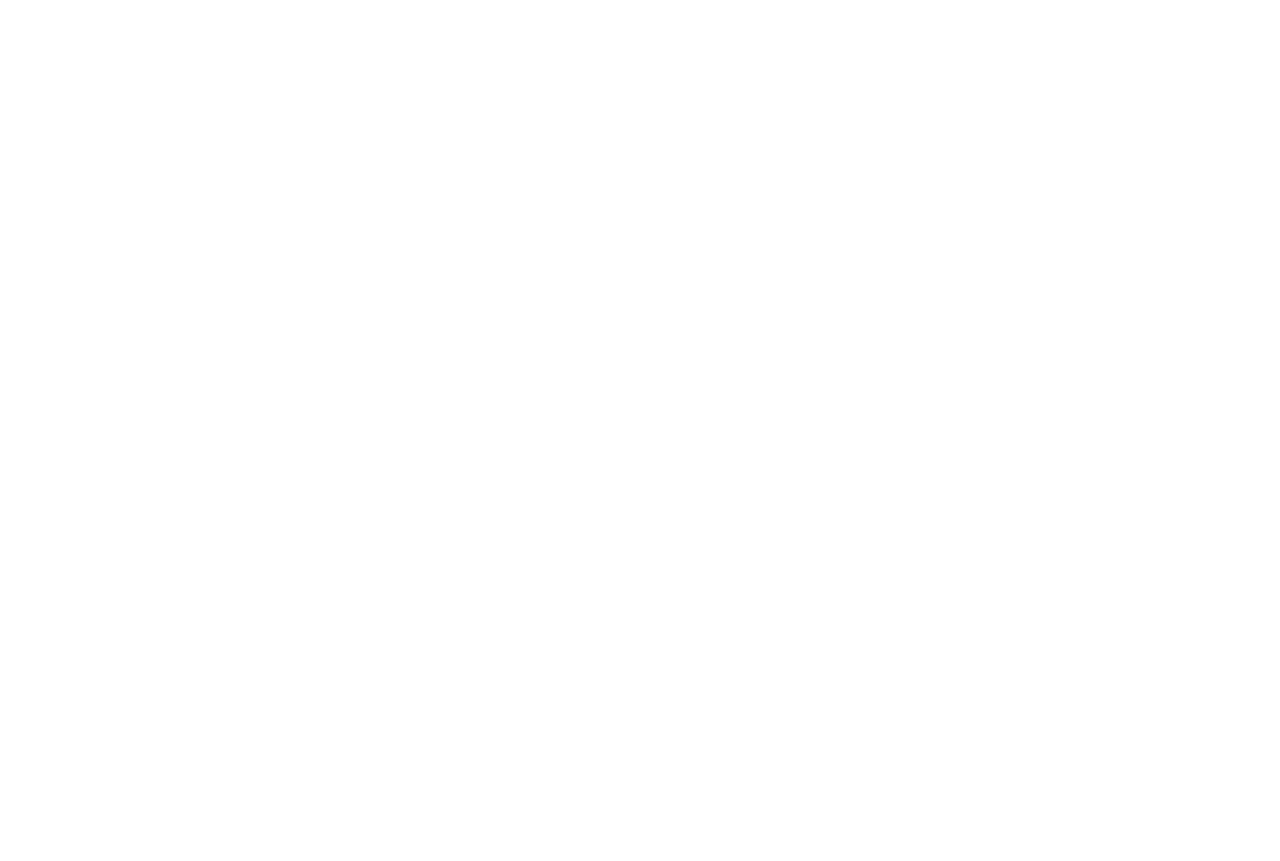
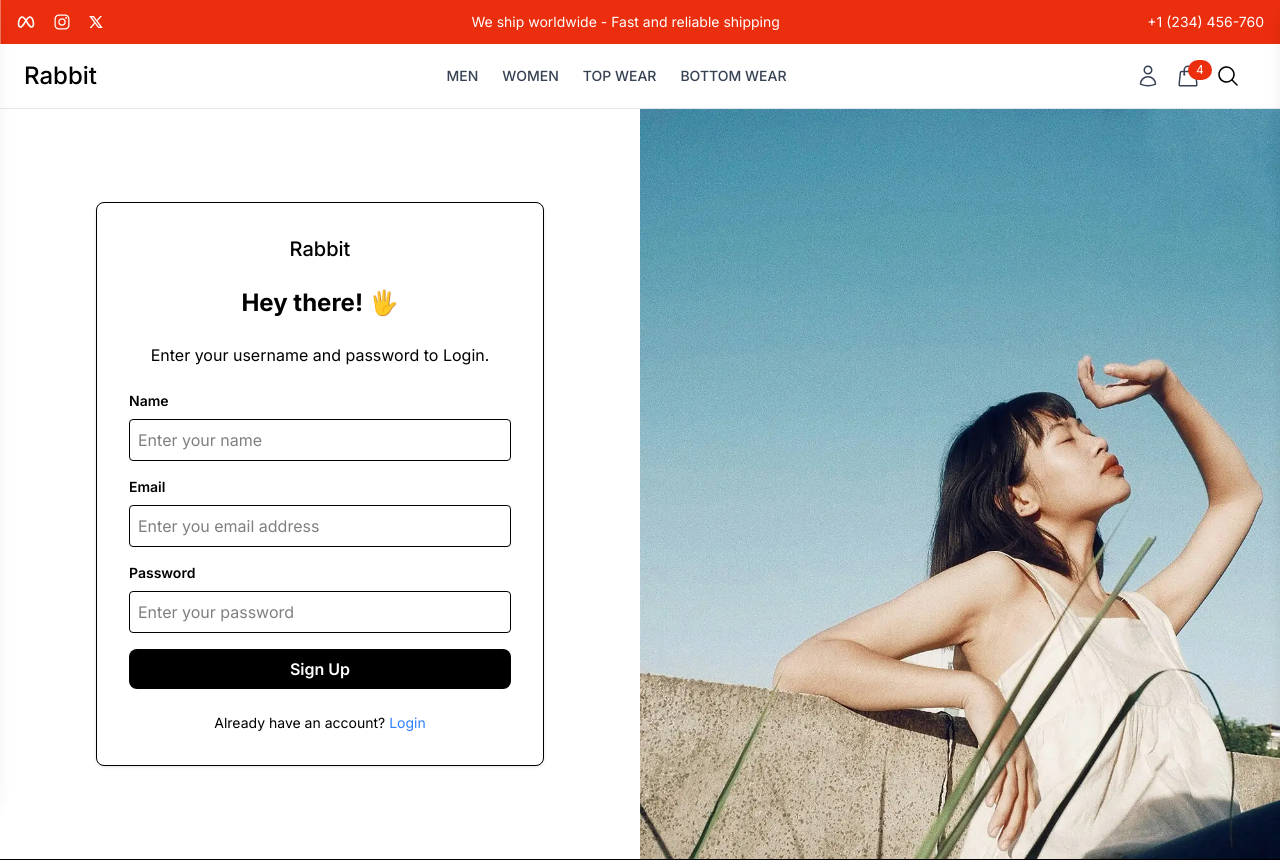
Before and after one commit to DeepakRizal/Ecommerce-web-app, a React (Vite) app in the folder frontend/: page /register in a window 1280 px wide. Before the commit this address had no page. Shown: the top 861 px of the page. Before the commit the page ends 800 px from the top, so only its background shows below. Built offline with nearby package versions, Linux system fonts and the light colour scheme.

Commit message:
feat: complete login and register page

```diff
--- a/frontend/src/App.jsx
+++ b/frontend/src/App.jsx
@@ -3,6 +3,8 @@
 import UserLayout from "./components/Layout/UserLayout";
 import Home from "./pages/Home";
 import { Toaster } from "sonner";
+import Login from "./pages/Login";
+import Register from "./pages/Register";
 
 const App = () => {
   return (
@@ -11,6 +13,8 @@
       <Routes>
         <Route path="/" element={<UserLayout />}>
           <Route index element={<Home />} />
+          <Route path="login" element={<Login />} />
+          <Route path="register" element={<Register />} />
         </Route>
       </Routes>
     </BrowserRouter>
--- /dev/null
+++ b/frontend/src/pages/Login.jsx
@@ -0,0 +1,76 @@
+import React, { useState } from "react";
+import { Link } from "react-router-dom";
+import login from "./../assets/login.webp";
+
+const Login = () => {
+  const [email, setEmail] = useState("");
+  const [password, setPassword] = useState("");
+
+  const handleSubmit = (e) => {
+    e.preventDefault();
+    console.log("User Login:", { email, password });
+  };
+
+  return (
+    <div className="flex">
+      <div className="w-full md:w-1/2 flex flex-col justify-center items-center p-8 md:p-12">
+        <form
+          onSubmit={handleSubmit}
+          className="w-full max-w-md bg-white p-8 rounded-lg border shadow-sm"
+        >
+          <div className="flex justify-center mb-6">
+            <h2 className="text-xl font-medium">Rabbit</h2>
+          </div>
+          <h2 className="text-2xl font-bold text-center mb-6">Hey there! 🖐️</h2>
+          <p className="text-center mb-6">
+            Enter your username and password to Login.
+          </p>
+          <div className="mb-4">
+            <label className="block text-sm font-semibold mb-2">Email</label>
+            <input
+              type="email"
+              value={email}
+              onChange={(e) => setEmail(e.target.value)}
+              className="w-full p-2 border rounded"
+              placeholder="Enter you email address"
+            />
+          </div>
+          <div className="mb-4">
+            <label className="block text-sm font-semibold mb-2">Password</label>
+            <input
+              type="password"
+              value={password}
+              onChange={(e) => setPassword(e.target.value)}
+              className="w-full p-2 border rounded"
+              placeholder="Enter your password"
+            />
+          </div>
+          <button
+            type="submit"
+            className="w-full bg-black text-white p-2 rounded-lg font-semibold hover:bg-gray-800 transition"
+          >
+            Sign In
+          </button>
+          <p className="mt-6 text-center text-sm">
+            Don't have an account?{" "}
+            <Link to="/register" className="text-blue-500">
+              Register
+            </Link>
+          </p>
+        </form>
+      </div>
+
+      <div className="hidden md:block w-1/2 bg-gray-800 ">
+        <div className="h-full flex flex-col justify-center items-center">
+          <img
+            src={login}
+            alt="Login to Account"
+            className="h-[750px] w-full object-cover"
+          />
+        </div>
+      </div>
+    </div>
+  );
+};
+
+export default Login;
--- /dev/null
+++ b/frontend/src/pages/Register.jsx
@@ -0,0 +1,87 @@
+import React, { useState } from "react";
+import { Link } from "react-router-dom";
+import register from "./../assets/register.webp";
+
+const Register = () => {
+  const [name, setName] = useState("");
+  const [email, setEmail] = useState("");
+  const [password, setPassword] = useState("");
+
+  const handleSubmit = (e) => {
+    e.preventDefault();
+    console.log("User Registered:", { name, email, password });
+  };
+
+  return (
+    <div className="flex">
+      <div className="w-full md:w-1/2 flex flex-col justify-center items-center p-8 md:p-12">
+        <form
+          onSubmit={handleSubmit}
+          className="w-full max-w-md bg-white p-8 rounded-lg border shadow-sm"
+        >
+          <div className="flex justify-center mb-6">
+            <h2 className="text-xl font-medium">Rabbit</h2>
+          </div>
+          <h2 className="text-2xl font-bold text-center mb-6">Hey there! 🖐️</h2>
+          <p className="text-center mb-6">
+            Enter your username and password to Login.
+          </p>
+          <div className="mb-4">
+            <label className="block text-sm font-semibold mb-2">Name</label>
+            <input
+              type="text"
+              value={name}
+              onChange={(e) => setName(e.target.value)}
+              className="w-full p-2 border rounded"
+              placeholder="Enter your name"
+            />
+          </div>
+          <div className="mb-4">
+            <label className="block text-sm font-semibold mb-2">Email</label>
+            <input
+              type="email"
+              value={email}
+              onChange={(e) => setEmail(e.target.value)}
+              className="w-full p-2 border rounded"
+              placeholder="Enter you email address"
+            />
+          </div>
+          <div className="mb-4">
+            <label className="block text-sm font-semibold mb-2">Password</label>
+            <input
+              type="password"
+              value={password}
+              onChange={(e) => setPassword(e.target.value)}
+              className="w-full p-2 border rounded"
+              placeholder="Enter your password"
+            />
+          </div>
+          <button
+            type="submit"
+            className="w-full bg-black text-white p-2 rounded-lg font-semibold hover:bg-gray-800 transition"
+          >
+            Sign Up
+          </button>
+          <p className="mt-6 text-center text-sm">
+            Already have an account?{" "}
+            <Link to="/login" className="text-blue-500">
+              Login
+            </Link>
+          </p>
+        </form>
+      </div>
+
+      <div className="hidden md:block w-1/2 bg-gray-800 ">
+        <div className="h-full flex flex-col justify-center items-center">
+          <img
+            src={register}
+            alt="Login to Account"
+            className="h-[750px] w-full object-cover"
+          />
+        </div>
+      </div>
+    </div>
+  );
+};
+
+export default Register;
```
